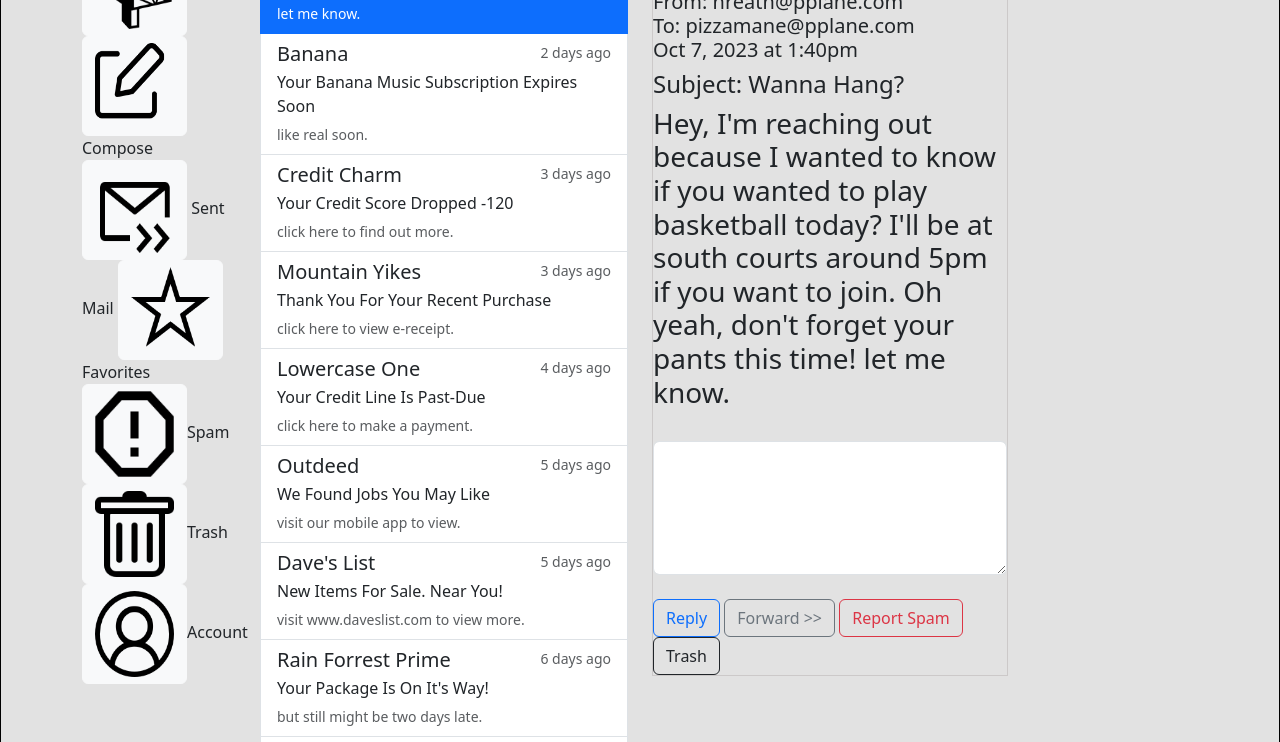
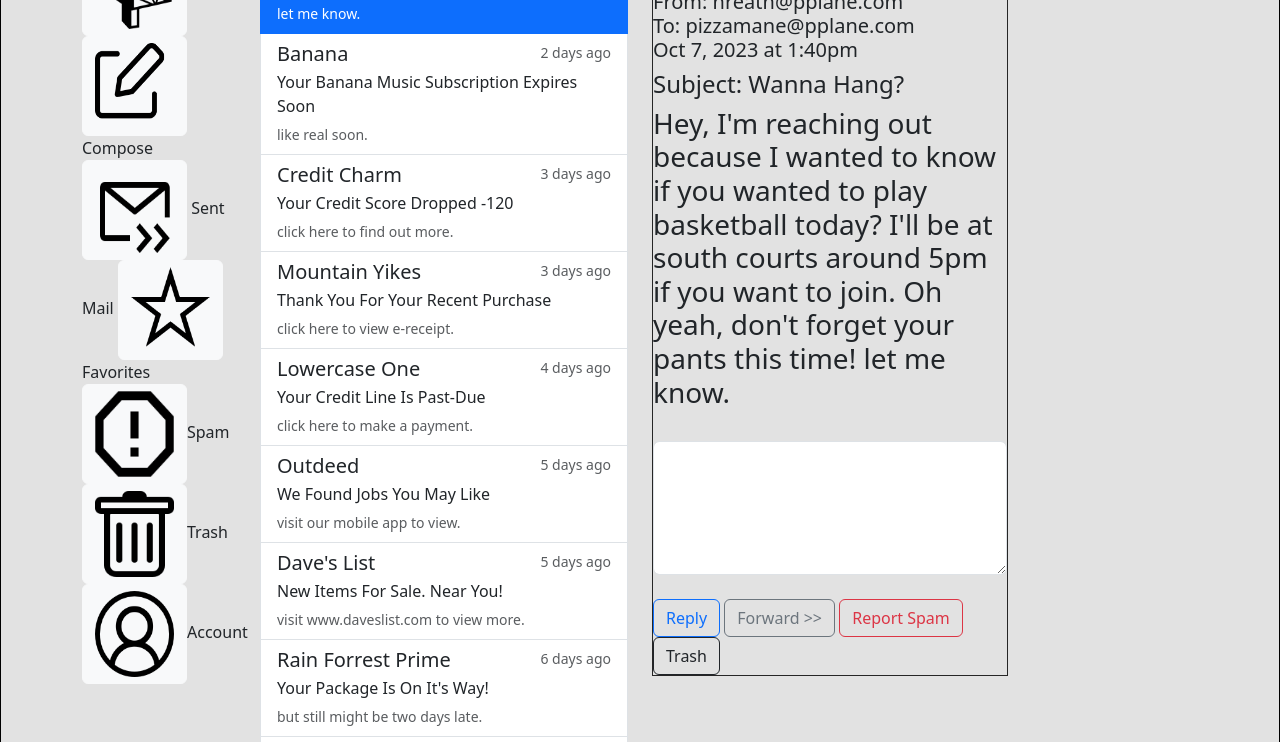
Before and after one commit to elizabethv1998/bootstrap-email-vallejo, a plain HTML site: page index.html in a window 1280 px wide. Shown: the part 441-1183 px from the top of the page. Drawn offline with nearby package versions, Linux system fonts and the light colour scheme.

Commit message:
Final Draft of Project

```diff
--- a/styles.css
+++ b/styles.css
@@ -3,5 +3,5 @@
     border: 1px solid black;
 }
 .form-group{
-    border: 1px solid rgb(204, 201, 201);
+    border: 1px solid rgb(38, 38, 38);
 }
```
